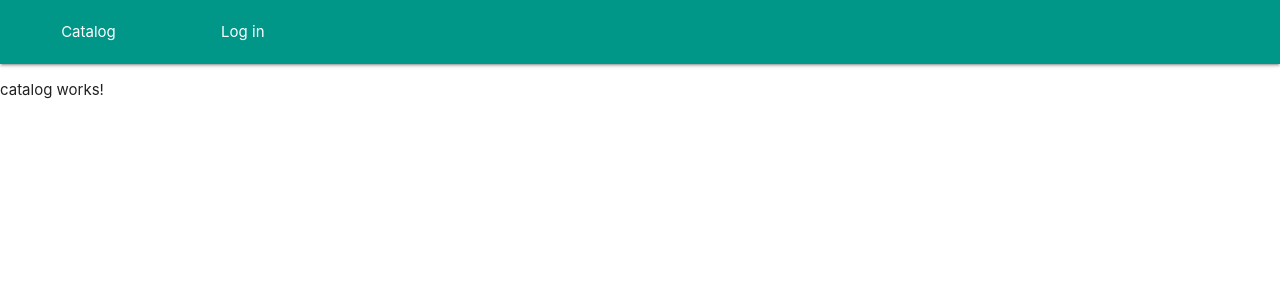
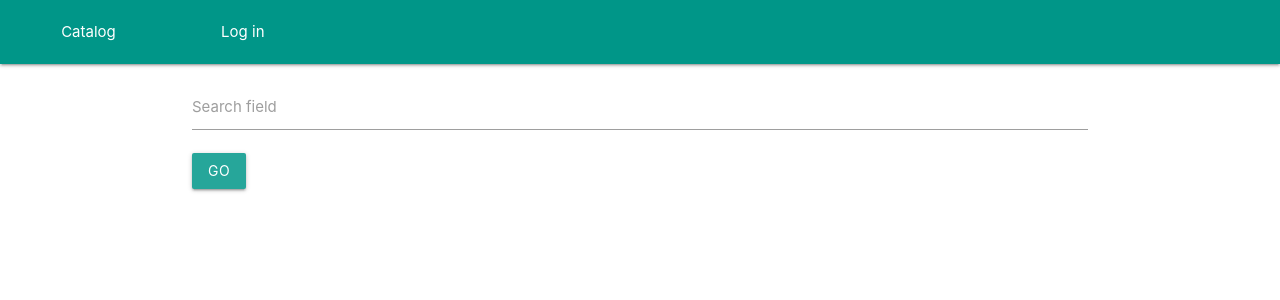
Before and after one commit to eshtokin/learn__books-db, an Angular app in the folder client/client-angular/: page /catalog in a window 1280 px wide. Shown: the top 300 px of the page. Built offline with nearby package versions, Linux system fonts and the light colour scheme.

Commit message:
make google-book search

```diff
--- a/client/client-angular/src/app/app.module.ts
+++ b/client/client-angular/src/app/app.module.ts
@@ -13,6 +13,7 @@ import { UserInfo } from './service/user-info.service';
 import { AuthFormEditComponent } from './auth-form/auth-form-edit/auth-form-edit.component';
 import { RouteGuard } from './service/route-guard.service';
 import { CatalogComponent } from './catalog/catalog.component';
+import { GoogleBooks } from './service/google-books.service';
 
 @NgModule({
   declarations: [
@@ -32,7 +33,7 @@ import { CatalogComponent } from './catalog/catalog.component';
     FormsModule,
     ReactiveFormsModule
   ],
-  providers: [UserService, UserInfo, RouteGuard],
+  providers: [UserService, UserInfo, RouteGuard, GoogleBooks],
   bootstrap: [AppComponent]
 })
 export class AppModule {
--- a/client/client-angular/src/app/catalog/catalog.component.html
+++ b/client/client-angular/src/app/catalog/catalog.component.html
@@ -1 +1,46 @@
-<p>catalog works!</p>
+<div class="container">
+    <div class="input-field">
+        <input id="search" type="text" class="validate" [(ngModel)]="searchString">
+        <label for="search" [ngClass]="{active: this.searchString}">Search field</label>
+    </div>
+    <button class="btn" (click)="searchForBook( this.searchString, {startIndex: 0, maxResults: 10})">GO</button>
+    <div class="catalog-list col s12 m7 z-depth-4" *ngFor="let book of listOfBook">
+        <div class="card horizontal">
+            <div class="card-image">
+                <img src="{{book.imageLinks ? book.imageLinks.thumbnail : '../../assets/default-image-book.png'}}">
+            </div>
+            <div class="card-stacked">
+                <div class="card-content">
+                    <div class="card-title"><p><b>{{book.title}}</b></p></div>
+                    <b>Categories: </b>
+                    <div class="chip" *ngFor="let categorie of book.categories">
+                        {{categorie}}
+                    </div>
+                    <br>
+                    <b>Authors: </b>
+                    <div class="chip" *ngFor="let author of book.authors">
+                        {{author}}
+                    </div>
+                    <p><span *ngIf="book.description"><b>Description</b>:</span> {{book.description}}</p>
+                </div>
+                <div class="card-action">
+                    <button
+                        class="btn"
+                        (click)="show(book)"
+                    >
+                    add to profile
+                    </button>
+                </div>
+            </div>
+        </div>
+    </div>
+    <ul class="pagination">
+        <li class="waves-effect"
+            *ngFor="let page of this.googleBooks.getPageInfo().availablePages"
+            [ngClass]="{active: (this.currentPage === page)}"
+            (click)="this.changePage(page)"
+            >
+            <a routeLink="catalog">{{page + 1}}</a>
+        </li>
+    </ul>
+</div>
--- a/client/client-angular/src/app/catalog/catalog.component.scss
+++ b/client/client-angular/src/app/catalog/catalog.component.scss
@@ -0,0 +1,15 @@
+.input-field {
+  margin-top: 20px;
+}
+
+.catalog-list {
+  margin-top: 20px;
+}
+
+.chip {
+  display: inline-block;
+}
+
+.card-image {
+  margin: 30px 5px 5px 15px;
+}
--- a/client/client-angular/src/app/catalog/catalog.component.ts
+++ b/client/client-angular/src/app/catalog/catalog.component.ts
@@ -1,4 +1,6 @@
 import { Component, OnInit } from '@angular/core';
+import { GoogleBooks } from '../service/google-books.service';
+import { ConditionalExpr } from '@angular/compiler';
 
 @Component({
   selector: 'app-catalog',
@@ -7,9 +9,26 @@ import { Component, OnInit } from '@angular/core';
 })
 export class CatalogComponent implements OnInit {
 
-  constructor() { }
+  searchString = '';
+  listOfBook: any = this.googleBooks.getPageInfo().currentItems;
+  currentPage = 0;
+
+  constructor(private googleBooks: GoogleBooks) { }
 
   ngOnInit() {
   }
 
+  searchForBook(searchString = this.searchString, configForBookReq) {
+    this.googleBooks.searchForBook(searchString, configForBookReq);
+    this.currentPage  = configForBookReq.startIndex;
+  }
+
+  changePage(page) {
+    this.searchForBook( this.searchString, {startIndex: page * 10, maxResults: 10});
+    this.currentPage = page;
+  }
+
+  show(book) {
+    console.log(book);
+  }
 }
--- /dev/null
+++ b/client/client-angular/src/app/service/google-books.service.ts
@@ -0,0 +1,44 @@
+import Axios from 'axios';
+
+export class GoogleBooks {
+  constructor() {}
+
+  pageInfo = {
+    currentItems: [],
+    availablePages: [],
+    currentPage: 0
+  };
+
+  async searchForBook(searchString, params) {
+    const url = `https://www.googleapis.com/books/v1/volumes?q=${searchString}`;
+
+    this.pageInfo.currentItems.length = 0;
+
+    return await Axios.get(url, {params})
+    .then(res => {
+      res.data.items.forEach(element => {
+        this.pageInfo.currentItems.push(element.volumeInfo);
+      });
+
+      if (0 === params.startIndex) {
+        const countPage = Math.ceil(res.data.totalItems / 20);
+        this.pageInfo.availablePages = new Array();
+
+        for (let i = 0; i < countPage; i++) {
+          this.pageInfo.availablePages.push(i);
+        }
+
+        this.pageInfo.currentPage = 0;
+      }
+
+      this.pageInfo.currentPage = params.startIndex / 10;
+      console.log('res: ', res, 'pageInfo ', this.pageInfo);
+      return res;
+    })
+    .catch(err => console.log(err));
+  }
+
+  getPageInfo() {
+    return this.pageInfo;
+  }
+}
```
Also changed, not shown: client/client-angular/src/assets/default-image-book.png (added).
